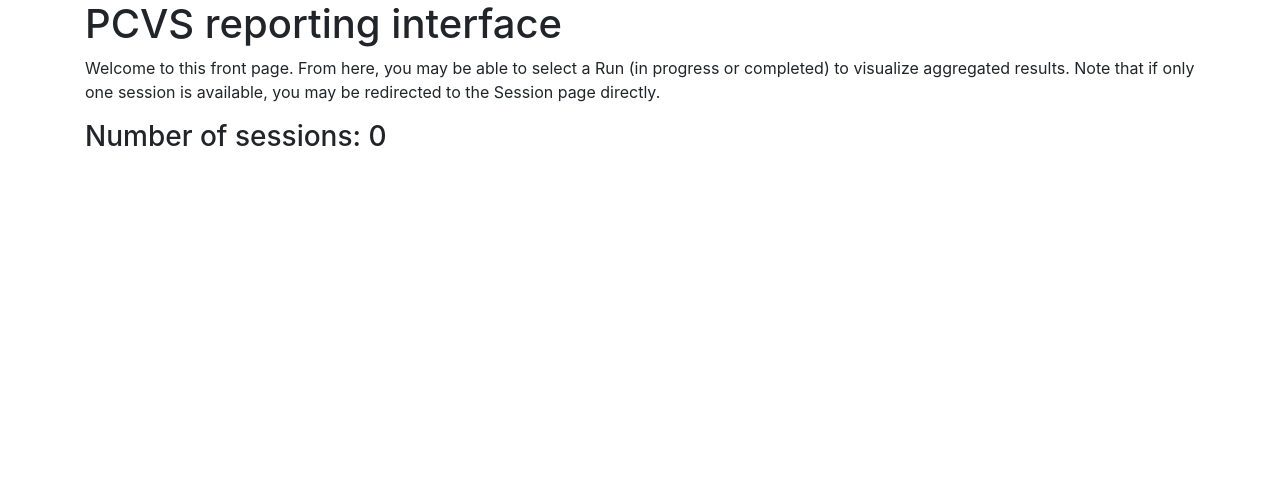
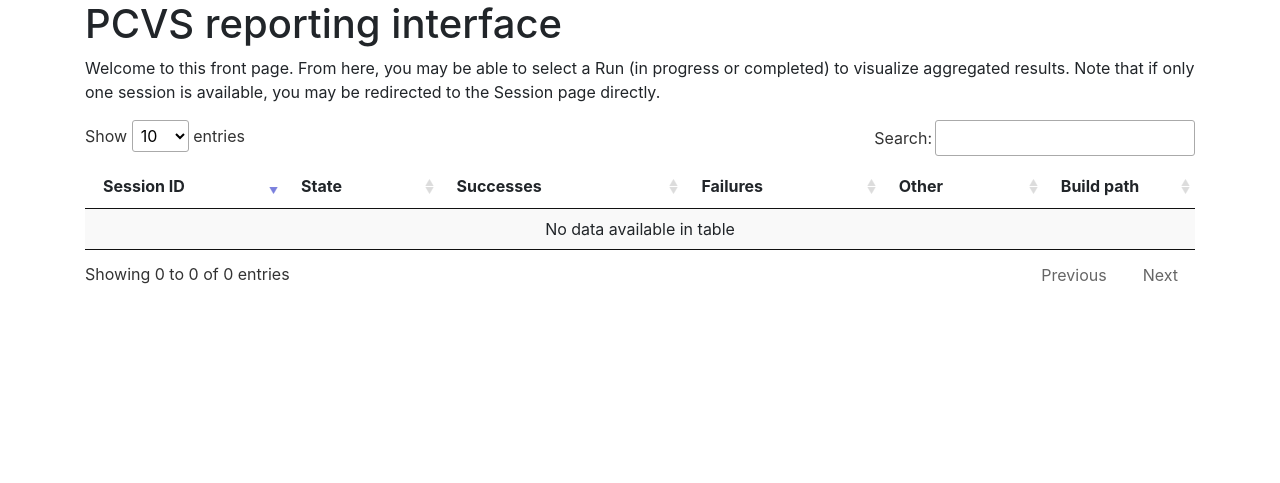
Before and after one commit to cea-hpc/pcvs, a Flask app: page / in a window 1280 px wide. Shown: the part 56-539 px from the top of the page. Run offline with Flask 2, Linux system fonts and the light colour scheme; data that the repository does not hold is empty; some libraries are stand-ins or nearby versions.

Commit message:
WEBVIEW: update session page with datables

```diff
--- a/pcvs/webview/__init__.py
+++ b/pcvs/webview/__init__.py
@@ -55,10 +55,14 @@ def create_app(global_tree=None, test_config=None):
         :rtype: str
         """
         if 'json' in request.args.get("render", []):
-            res = {}
+            res = list()
             for k in global_tree_recv.keys():
-                res[k] = {}
-                res[k]["path"] = global_tree_recv[k]["path"]
+                res.append({
+                    "path": global_tree_recv[k]["path"],
+                    "state": str(session.Session.State(global_tree_recv[k]["state"])),
+                    "count": global_tree_recv[k]["fs-tree"]["__metadata"]["count"],
+                    "sid": k
+                    })
             return jsonify(res)
         return render_template("main.html")
 
@@ -66,7 +70,6 @@ def create_app(global_tree=None, test_config=None):
     def session_main(sid):
         sid = int(sid)
         assert(sid in global_tree_recv)
-        print(global_tree_recv[sid])
 
         if 'json' in request.args.get('render', []):
             return jsonify({"tag": len(global_tree_recv[sid]["tags"].keys()),
@@ -190,8 +193,6 @@ def create_app(global_tree=None, test_config=None):
         json_session = request.get_json()
         assert(json_session["sid"] in global_tree_recv.keys())
         global_tree_recv[json_session["sid"]]["state"] = json_session["state"]
-        import pprint
-        pprint.pprint(global_tree_recv)
         return "OK!", 200
 
     @app.route("/submit/test", methods=["POST"])
--- a/pcvs/webview/templates/list_view.html
+++ b/pcvs/webview/templates/list_view.html
@@ -6,7 +6,8 @@
 		$.getJSON("/run/{{sid}}/{{selection}}/list?render=json", function(resp){
 		$('#theTable').DataTable({
 		bDestroy: true,
-		"paging": true,
+		paging: true,
+		lengthmenu: [10, 50, 100, -1],
 		data: resp,
 		order: [[0, 'desc']],
 		columns: [
--- a/pcvs/webview/templates/main.html
+++ b/pcvs/webview/templates/main.html
@@ -15,14 +15,34 @@ session is available, you may be redirected to the Session page directly.
 
 function refresh(){
 	$.getJSON("/?render=json", function(resp){
-		container = document.getElementById('sessions')
-		$("#session_count").html("Number of sessions: "+Object.keys(resp).length)
-		for(const session in resp) {
-			$("#sessions").append('<div class="col-sm-3"><div class="card text-center"><div class="card-body"><a href="/run/'+session+'"><h4 class="card-title">#'+session+'</h4><p class="card-text">Output: '+resp[session]['path']+'</p></div></div>'
-			)
-		}
-	}).done(function(){
+		$('#theTable').DataTable({
+			bDestroy: true,
+			responsive: true,
+			order: [[0, 'desc']],
+			paging: true,
+			lengthMenu: [10, 50, 100, -1],
+			data: resp,
+			columnDefs: [
+				{targets: [0], "cellType": "th"},
+				{targets: [0, 1, 5], "className": "dt-body-center"},
+				{targets: [2, 3, 4], "className": "dt-body-right"}
+			],
+			columns: [
+				{"responsivePriority": 1, "title": "Session ID", "class": "center", "data": 'sid', "render": function(d, tr, r){
+					return "<a href='/run/"+d+"'>"+d+"</a>"
+			}},
+				{"responsivePriority": 2, "title": "State", "class": "center", "data": 'state'},
+				{"responsivePriority": 5, "title": "Successes", "data": 'count', "render": function(d, t, s){return d["2"];}},
+				{"responsivePriority": 3, "title": "Failures", "data": 'count', "render": function(d, t, s){return d["3"];}},
+				{"responsivePriority": 6, "title": "Other", "data": 'count', "render": function(d, t, s){return d["0"]+d["1"]+d["4"]+d["5"];}},
+				{"responsivePriority": 4, "title": "Build path", "data": 'path'},
+			]
+			});
+
+		}).done(function(){
 		page_ready()
+	})
+		$("#theTable").on('click', 'tbody tr', function(){
 	})
 }
 
@@ -30,9 +50,10 @@ $(document).ready(function(){
 	page_waiting();
 	refresh();
 });
-//var timeout = setInterval(refresh, 2000);
+var timeout = setInterval(refresh, 2000);
 </script>
 
-<div id="sessions" class="row"></div>
+<table id="theTable" class="display" style="width:100%">
+</table>
 
 {% endblock %}
```
